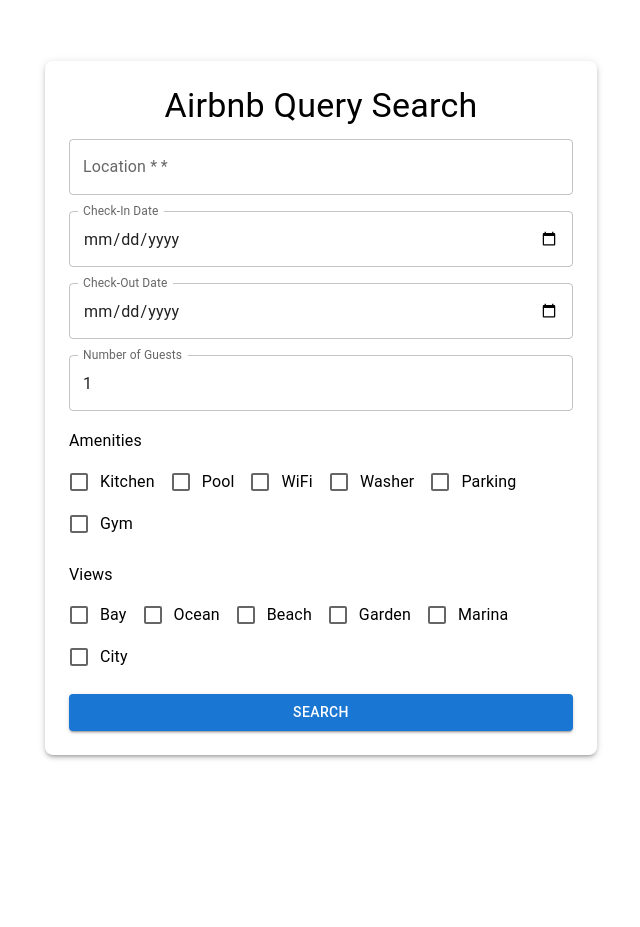
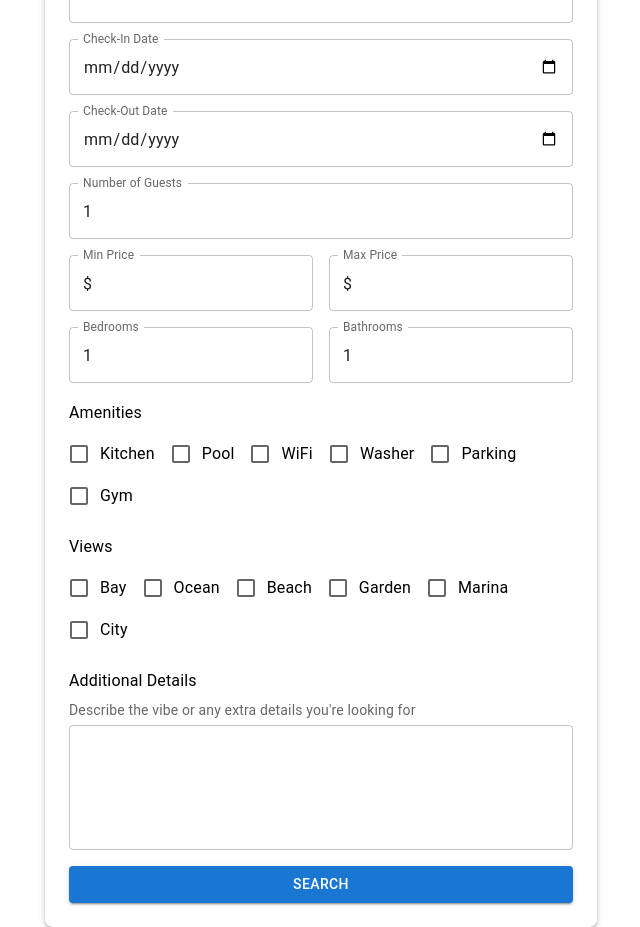
Before and after one commit to royh02/autobnb, a React (Create React App) app in the folder autobnb-app/: page / in a window 1280 px wide. Shown: the whole page, without its empty margins (319-959 px from the left). Before the commit the page ends 816 px from the top, so only its background shows below. Built offline with nearby package versions, Linux system fonts and the light colour scheme.

Commit message:
smol changes

```diff
--- a/autobnb-app/src/App.js
+++ b/autobnb-app/src/App.js
@@ -23,7 +23,7 @@ const App = () => {
         }}
       >
         <Typography variant="h4" component="h1" gutterBottom align="center">
-          Airbnb Query Search
+          AutoBnb: Airbnb Query Search
         </Typography>
         <Form />
       </Box>
--- a/autobnb-app/src/components/Form.js
+++ b/autobnb-app/src/components/Form.js
@@ -18,6 +18,11 @@ const Form = () => {
     checkIn: "",
     checkOut: "",
     guests: 1,
+    priceMin: "",
+    priceMax: "",
+    bedrooms: 1,
+    bathrooms: 1,
+    additionalInfo: "",
     amenities: [],
     views: [],
   });
@@ -82,6 +87,46 @@ const Form = () => {
         value={formValues.guests}
         onChange={handleChange}
       />
+      <Box sx={{ display: 'flex', gap: 2 }}>
+        <FormField
+          label="Min Price"
+          name="priceMin"
+          type="number"
+          value={formValues.priceMin}
+          onChange={handleChange}
+          InputProps={{
+            startAdornment: "$"
+          }}
+        />
+        <FormField
+          label="Max Price"
+          name="priceMax"
+          type="number"
+          value={formValues.priceMax}
+          onChange={handleChange}
+          InputProps={{
+            startAdornment: "$"
+          }}
+        />
+      </Box>
+      <Box sx={{ display: 'flex', gap: 2 }}>
+        <FormField
+          label="Bedrooms"
+          name="bedrooms"
+          type="number"
+          value={formValues.bedrooms}
+          onChange={handleChange}
+          InputProps={{ inputProps: { min: 1 } }}
+        />
+        <FormField
+          label="Bathrooms"
+          name="bathrooms"
+          type="number"
+          value={formValues.bathrooms}
+          onChange={handleChange}
+          InputProps={{ inputProps: { min: 1 } }}
+        />
+      </Box>
       <Box>
         <Typography variant="subtitle1" gutterBottom>
           Amenities
@@ -118,6 +163,22 @@ const Form = () => {
           />
         ))}
       </Box>
+      <Box>
+        <Typography variant="subtitle1" gutterBottom>
+          Additional Details
+        </Typography>
+        <Typography variant="body2" color="text.secondary" gutterBottom>
+          Describe the vibe or any extra details you're looking for
+        </Typography>
+        <FormField
+          name="additionalInfo"
+          value={formValues.additionalInfo}
+          onChange={handleChange}
+          multiline
+          rows={4}
+          fullWidth
+        />
+      </Box>
       <Button type="submit" variant="contained" color="primary" fullWidth>
         Search
       </Button>
@@ -126,3 +187,8 @@ const Form = () => {
 };
 
 export default Form;
+
+// add price range, number of bed and bath
+// additional info large text field, subheader vibe or extra details
+
+// format only default fields as good instruction for web surfer agent, use fedfault search filter mechanism, format as a task
```
